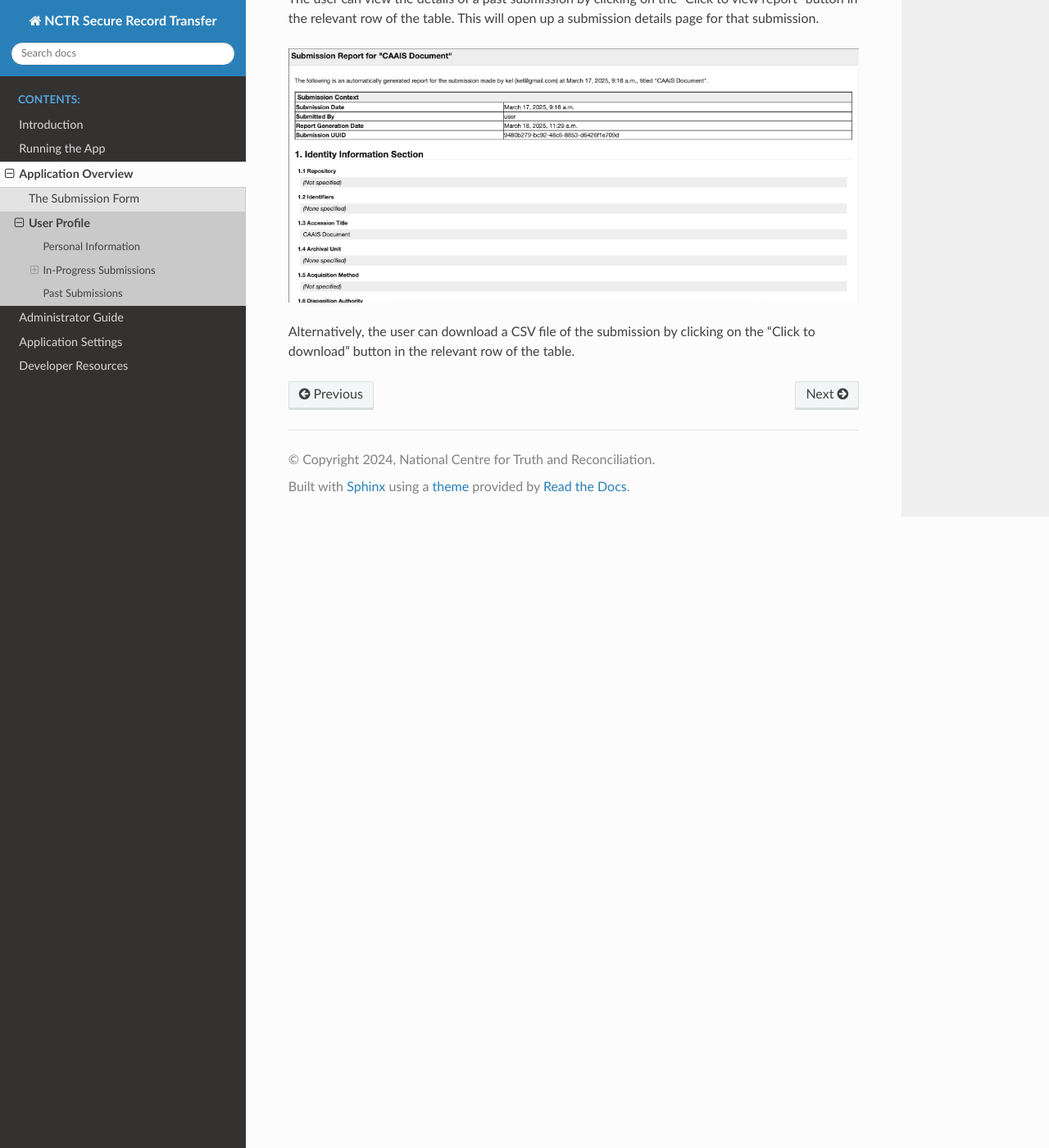
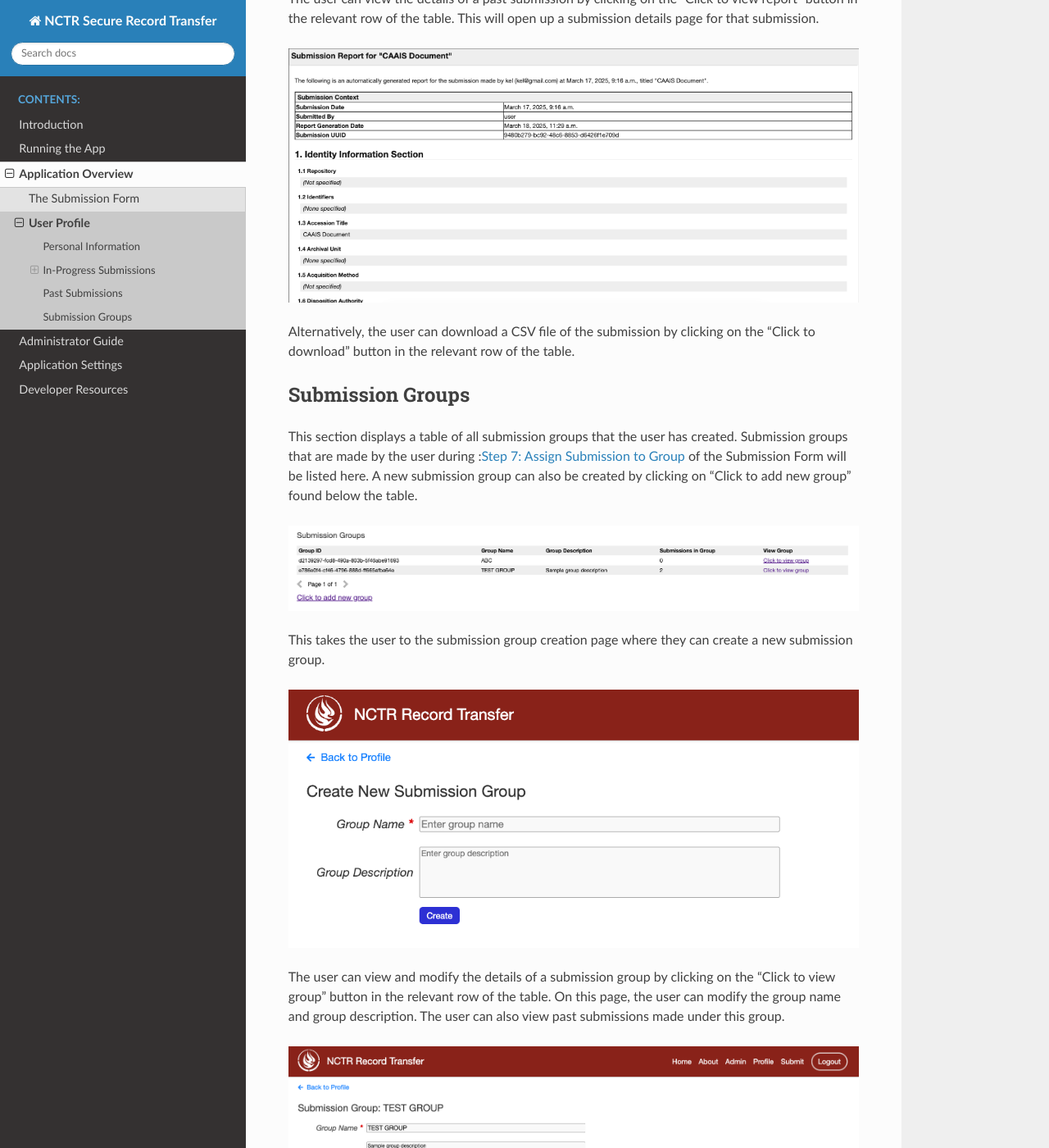
Before and after one commit to NationalCentreTruthReconciliation/Secure-Record-Transfer, a Sphinx documentation site: the page built from docs/application_overview/user-profile.rst, in a window 1280 px wide and 1400 px high, scrolled down 3238 px. Shown: the whole window at 82% size. Built offline with Sphinx 7.4.7 and the Read the Docs theme 3.1.0, drawn with Linux system fonts in a browser that asks for light colours.

Commit message:
Add instructions for Submission Groups

```diff
--- a/docs/application_overview/user-profile.rst
+++ b/docs/application_overview/user-profile.rst
@@ -97,3 +97,26 @@ submission.
 
 Alternatively, the user can download a CSV file of the submission by clicking on the "Click to
 download" button in the relevant row of the table.
+
+Submission Groups
+-----------------
+This section displays a table of all submission groups that the user has created. Submission groups
+that are made by the user during ::ref:`Step 7: Assign Submission to Group` of the Submission Form
+will be listed here. A new submission group can also be created by clicking on "Click to add new
+group" found below the table.
+
+.. image:: images/user_profile_submission_groups.png
+    :alt: User profile submission groups
+
+This takes the user to the submission group creation page where they can create a new submission
+group.
+
+.. image:: images/create_submission_group.png
+    :alt: Create submission group
+
+The user can view and modify the details of a submission group by clicking on the "Click to view
+group" button in the relevant row of the table. On this page, the user can modify the group name
+and group description. The user can also view past submissions made under this group.
+
+.. image:: images/submission_group_details.png
+    :alt: Submission group details
```
Also changed, not shown: docs/application_overview/images/create_submission_group.png (added), docs/application_overview/images/submission_group_details.png (added), docs/application_overview/images/user_profile_submission_groups.png (added).
